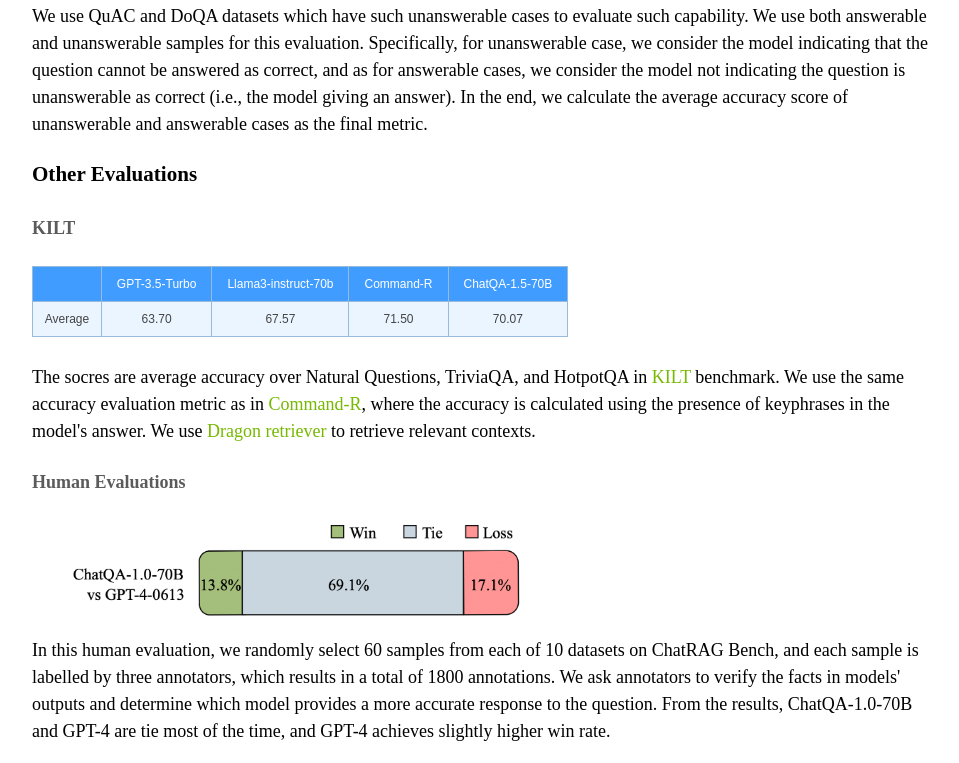
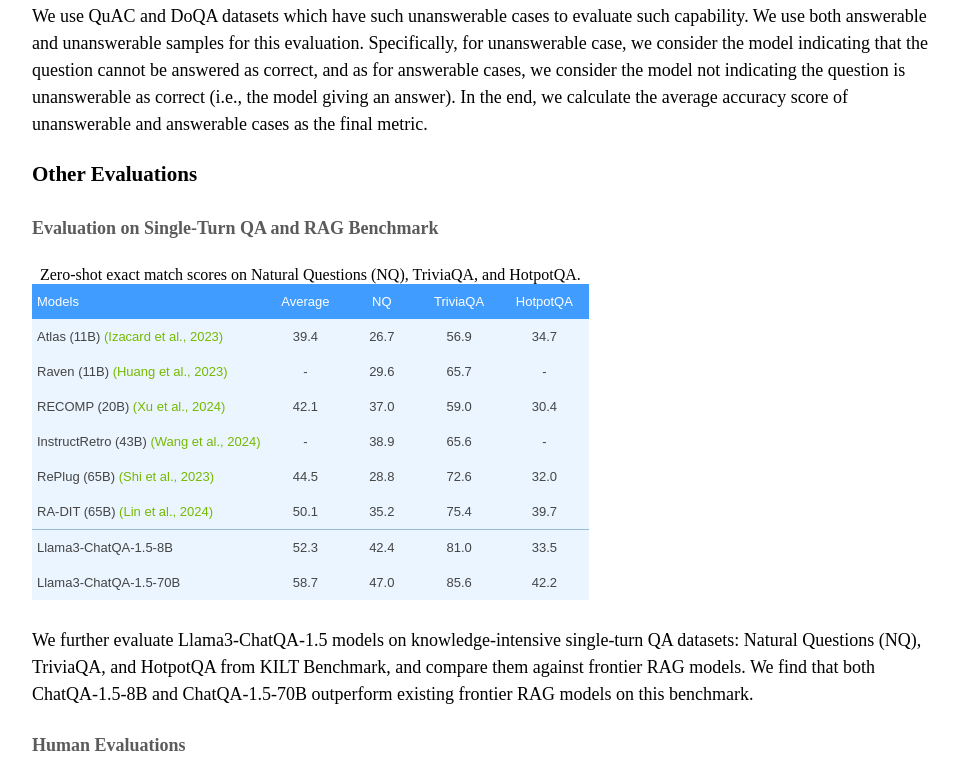
Before and after one commit to chatqa2-project/chatqa2-project.github.io, a plain HTML site: page index.html in a window 1280 px wide. Shown: the part 1288-2051 px from the top of the page, without its empty margins (158-1117 px from the left). Drawn offline with Linux system fonts and the light colour scheme.

Commit message:
update web

```diff
--- a/index.html
+++ b/index.html
@@ -10,7 +10,19 @@
         font-family:Arial, sans-serif;font-size:12px;overflow:hidden;padding:10px 5px;word-break:normal;}
       .tg th{background-color:#409cff;border-color:#9ABAD9;border-style:solid;border-width:1px;color:#fff;
         font-family:Arial, sans-serif;font-size:12px;font-weight:normal;overflow:hidden;padding:10px 5px;word-break:normal;}
-      .tg .tg-baqh{text-align:center;vertical-align:top}
+      .tg .tg-center{text-align:center;vertical-align:top}
+      .tg .tg-left{text-align:left;vertical-align:top}
+
+      /* css for table */
+      .tt  {border-collapse:collapse;border-color:#9ABAD9;border-spacing:0;}
+      .tt td{background-color:#EBF5FF;border-color:#9ABAD9;border-style:solid;border-width:0px;color:#444;
+        font-family:Arial, sans-serif;font-size:13px;overflow:hidden;padding:10px 5px;word-break:normal;}
+      .tt th{background-color:#409cff;border-color:#9ABAD9;border-style:solid;border-width:0px;color:#fff;
+        font-family:Arial, sans-serif;font-size:13px;font-weight:normal;overflow:hidden;padding:10px 5px;word-break:normal;}
+      .tt .tt-center{text-align:center;vertical-align:top}
+      .tt .tt-left{text-align:left;vertical-align:top}
+      .tt .tt-center_boardertop{text-align:center;vertical-align:top;border-top-width:1.6px}
+      .tt .tt-left_boardertop{text-align:left;vertical-align:top;border-top-width:1.6px}
 
       /* css for text container */
       .container {
@@ -82,26 +94,26 @@
     <table class="tg">
       <thead>
         <tr>
-          <th class="tg-baqh"></th>
-          <th class="tg-baqh">&nbsp;&nbsp;Command-R-Plus&nbsp;&nbsp;</th>
-          <th class="tg-baqh">&nbsp;&nbsp;Llama-3-instruct-70b&nbsp;&nbsp;</th>
-          <th class="tg-baqh">&nbsp;&nbsp;GPT-4-0613&nbsp;&nbsp;</th>
-          <th class="tg-baqh">&nbsp;&nbsp;GPT-4-Turbo&nbsp;&nbsp;</th>
-          <th class="tg-baqh">&nbsp;&nbsp;ChatQA-1.0-70B&nbsp;&nbsp;</th>
-          <th class="tg-baqh">&nbsp;&nbsp;ChatQA-1.5-8B&nbsp;&nbsp;</th>
-          <th class="tg-baqh">&nbsp;&nbsp;ChatQA-1.5-70B&nbsp;&nbsp;</th>
+          <th class="tg-left"></th>
+          <th class="tg-center">&nbsp;&nbsp;Command-R-Plus&nbsp;&nbsp;</th>
+          <th class="tg-center">&nbsp;&nbsp;Llama-3-instruct-70b&nbsp;&nbsp;</th>
+          <th class="tg-center">&nbsp;&nbsp;GPT-4-0613&nbsp;&nbsp;</th>
+          <th class="tg-center">&nbsp;&nbsp;GPT-4-Turbo&nbsp;&nbsp;</th>
+          <th class="tg-center">&nbsp;&nbsp;ChatQA-1.0-70B&nbsp;&nbsp;</th>
+          <th class="tg-center">&nbsp;&nbsp;ChatQA-1.5-8B&nbsp;&nbsp;</th>
+          <th class="tg-center">&nbsp;&nbsp;ChatQA-1.5-70B&nbsp;&nbsp;</th>
         </tr>
       </thead>
       <tbody>
         <tr>
-          <td class="tg-baqh">&nbsp;&nbsp;Average&nbsp;&nbsp;</td>
-          <td class="tg-baqh">68.11</td>
-          <td class="tg-baqh">76.42</td>
-          <td class="tg-baqh">80.73</td>
-          <td class="tg-baqh">80.47</td>
-          <td class="tg-baqh">77.25</td>
-          <td class="tg-baqh">75.57</td>
-          <td class="tg-baqh">71.86</td>
+          <td class="tg-left">&nbsp;&nbsp;Average&nbsp;&nbsp;</td>
+          <td class="tg-center">68.11</td>
+          <td class="tg-center">76.42</td>
+          <td class="tg-center">80.73</td>
+          <td class="tg-center">80.47</td>
+          <td class="tg-center">77.25</td>
+          <td class="tg-center">75.57</td>
+          <td class="tg-center">71.86</td>
         </tr>
       </tbody>
     </table>
@@ -110,29 +122,103 @@
     We use QuAC and DoQA datasets which have such unanswerable cases to evaluate such capability. We use both answerable and unanswerable samples for this evaluation. Specifically, for unanswerable case, we consider the model indicating that the question cannot be answered as correct, and as for answerable cases, we consider the model not indicating the question is unanswerable as correct (i.e., the model giving an answer). In the end, we calculate the average accuracy score of unanswerable and answerable cases as the final metric.
 
   <h3>Other Evaluations</h3>
-    <h4 class="colored_subtitle">KILT</h4>
+    <!-- <h4 class="colored_subtitle">KILT</h4>
     <table class="tg">
       <thead>
         <tr>
-          <th class="tg-baqh"></th>
-          <th class="tg-baqh">&nbsp;&nbsp;&nbsp;GPT-3.5-Turbo&nbsp;&nbsp;&nbsp;</th>
-          <th class="tg-baqh">&nbsp;&nbsp;&nbsp;Llama3-instruct-70b&nbsp;&nbsp;&nbsp;</th>
-          <th class="tg-baqh">&nbsp;&nbsp;&nbsp;Command-R&nbsp;&nbsp;&nbsp;</th>
-          <th class="tg-baqh">&nbsp;&nbsp;&nbsp;ChatQA-1.5-70B&nbsp;&nbsp;&nbsp;</th>
+          <th class="tg-center"></th>
+          <th class="tg-center">&nbsp;&nbsp;&nbsp;GPT-3.5-Turbo&nbsp;&nbsp;&nbsp;</th>
+          <th class="tg-center">&nbsp;&nbsp;&nbsp;Llama3-instruct-70b&nbsp;&nbsp;&nbsp;</th>
+          <th class="tg-center">&nbsp;&nbsp;&nbsp;Command-R&nbsp;&nbsp;&nbsp;</th>
+          <th class="tg-center">&nbsp;&nbsp;&nbsp;ChatQA-1.5-70B&nbsp;&nbsp;&nbsp;</th>
         </tr>
       </thead>
       <tbody>
         <tr>
-          <td class="tg-baqh">&nbsp;&nbsp;Average&nbsp;&nbsp;</td>
-          <td class="tg-baqh">63.70</td>
-          <td class="tg-baqh">67.57</td>
-          <td class="tg-baqh">71.50</td>
-          <td class="tg-baqh">70.07</td>
+          <td class="tg-center">&nbsp;&nbsp;Average&nbsp;&nbsp;</td>
+          <td class="tg-center">63.70</td>
+          <td class="tg-center">67.57</td>
+          <td class="tg-center">71.50</td>
+          <td class="tg-center">70.07</td>
         </tr>
       </tbody>
     </table>
     <br>
     The socres are average accuracy over Natural Questions, TriviaQA, and HotpotQA in <a href="https://arxiv.org/abs/2009.02252" class="custom-link">KILT</a> benchmark. We use the same accuracy evaluation metric as in <a href="https://cohere.com/blog/command-r" class="custom-link">Command-R</a>, where the accuracy is calculated using the presence of keyphrases in the model's answer. We use <a href="https://arxiv.org/abs/2302.07452" class="custom-link">Dragon retriever</a> to retrieve relevant contexts.
+     -->
+     <h4 class="colored_subtitle">Evaluation on Single-Turn QA and RAG Benchmark</h4>
+     <table class="tt">
+      <caption>Zero-shot exact match scores on Natural Questions (NQ), TriviaQA, and HotpotQA.</caption>
+      <thead>
+        <tr>
+          <th class="tt-left">Models</th>
+          <th class="tt-center">&nbsp;&nbsp;&nbsp;Average&nbsp;&nbsp;&nbsp;</th>
+          <th class="tt-center">&nbsp;&nbsp;&nbsp;&nbsp;&nbsp;&nbsp;NQ&nbsp;&nbsp;&nbsp;&nbsp;&nbsp;&nbsp;</th>
+          <th class="tt-center">&nbsp;&nbsp;&nbsp;TriviaQA&nbsp;&nbsp;&nbsp;</th>
+          <th class="tt-center">&nbsp;&nbsp;&nbsp;HotpotQA&nbsp;&nbsp;&nbsp;</th>
+        </tr>
+      </thead>
+      <tbody>
+        <tr>
+          <td class="tt-left">Atlas (11B) <a href="https://www.jmlr.org/papers/volume24/23-0037/23-0037.pdf" class="custom-link">(Izacard et al., 2023)</a></td>
+          <td class="tt-center">39.4</td>
+          <td class="tt-center">26.7</td>
+          <td class="tt-center">56.9</td>
+          <td class="tt-center">34.7</td>
+        </tr>
+        <tr>
+          <td class="tt-left">Raven (11B) <a href="https://arxiv.org/abs/2308.07922" class="custom-link">(Huang et al., 2023)</a></td>
+          <td class="tt-center">-</td>
+          <td class="tt-center">29.6</td>
+          <td class="tt-center">65.7</td>
+          <td class="tt-center">-</td>
+        </tr>
+        <tr>
+          <td class="tt-left">RECOMP (20B) <a href="https://arxiv.org/abs/2310.04408" class="custom-link">(Xu et al., 2024)</a></td>
+          <td class="tt-center">42.1</td>
+          <td class="tt-center">37.0</td>
+          <td class="tt-center">59.0</td>
+          <td class="tt-center">30.4</td>
+        </tr>
+        <tr>
+          <td class="tt-left">InstructRetro (43B) <a href="https://arxiv.org/abs/2310.07713" class="custom-link">(Wang et al., 2024)</a></td>
+          <td class="tt-center">-</td>
+          <td class="tt-center">38.9</td>
+          <td class="tt-center">65.6</td>
+          <td class="tt-center">-</td>
+        </tr>
+        <tr>
+          <td class="tt-left">RePlug (65B) <a href="https://arxiv.org/abs/2301.12652" class="custom-link">(Shi et al., 2023)</a></td>
+          <td class="tt-center">44.5</td>
+          <td class="tt-center">28.8</td>
+          <td class="tt-center">72.6</td>
+          <td class="tt-center">32.0</td>
+        </tr>
+        <tr>
+          <td class="tt-left">RA-DIT (65B) <a href="https://arxiv.org/abs/2310.01352" class="custom-link">(Lin et al., 2024)</a></td>
+          <td class="tt-center">50.1</td>
+          <td class="tt-center">35.2</td>
+          <td class="tt-center">75.4</td>
+          <td class="tt-center">39.7</td>
+        </tr>
+        <tr>
+          <td class="tt-left_boardertop">Llama3-ChatQA-1.5-8B</td>
+          <td class="tt-center_boardertop">52.3</td>
+          <td class="tt-center_boardertop">42.4</td>
+          <td class="tt-center_boardertop">81.0</td>
+          <td class="tt-center_boardertop">33.5</td>
+        </tr>
+        <tr>
+          <td class="tt-left">Llama3-ChatQA-1.5-70B</td>
+          <td class="tt-center">58.7</td>
+          <td class="tt-center">47.0</td>
+          <td class="tt-center">85.6</td>
+          <td class="tt-center">42.2</td>
+        </tr>
+      </tbody>
+    </table>
+    <br>
+    We further evaluate Llama3-ChatQA-1.5 models on knowledge-intensive single-turn QA datasets: Natural Questions (NQ), TriviaQA, and HotpotQA from KILT Benchmark, and compare them against frontier RAG models. We find that both ChatQA-1.5-8B and ChatQA-1.5-70B outperform existing frontier RAG models on this benchmark.
 
     <h4 class="colored_subtitle">Human Evaluations</h4>
     <figure>
```
